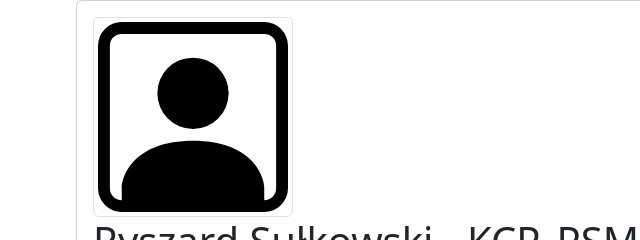
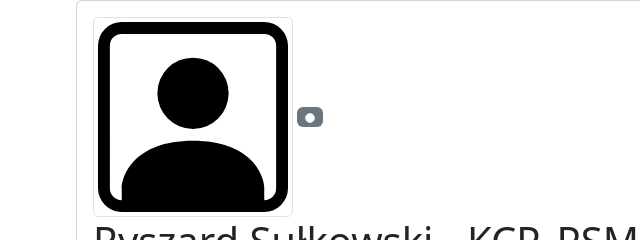
Before and after one commit to rsulkowski/rsulkowski.github.io, a plain HTML site: page index.html in a window 1280 px wide. Shown: the top 240 px of the page, 6-646 px from the left. Drawn offline with nearby package versions, Linux system fonts and the light colour scheme.

Commit message:
Update index.html

```diff
--- a/index.html
+++ b/index.html
@@ -11,7 +11,7 @@
                 <div class="card">
                     <div class="card-body">
                         <img src="assets/profile.svg" class="card-img-top img-thumbnail" alt="profile" style="max-width: 200px; max-height: 200px;">
-                        <span class="badge bg-secondary>"<img src="assets/kcp_badge.svg" class="img-thumbnail" alt="kcp_badge" style="max-width: 100px; max-height: 100px;"></span>
+                        <span class="badge bg-secondary"><img src="assets/kcp_badge.svg" class="img-thumbnail" alt="kcp_badge" style="max-width: 100px; max-height: 100px;"></span>
                         <div class="card-title focus-ring">
                           <h1>Ryszard Sułkowski - KCP, PSM I</h1>
                           <h2>Software Engineering Manager</h2>
```
